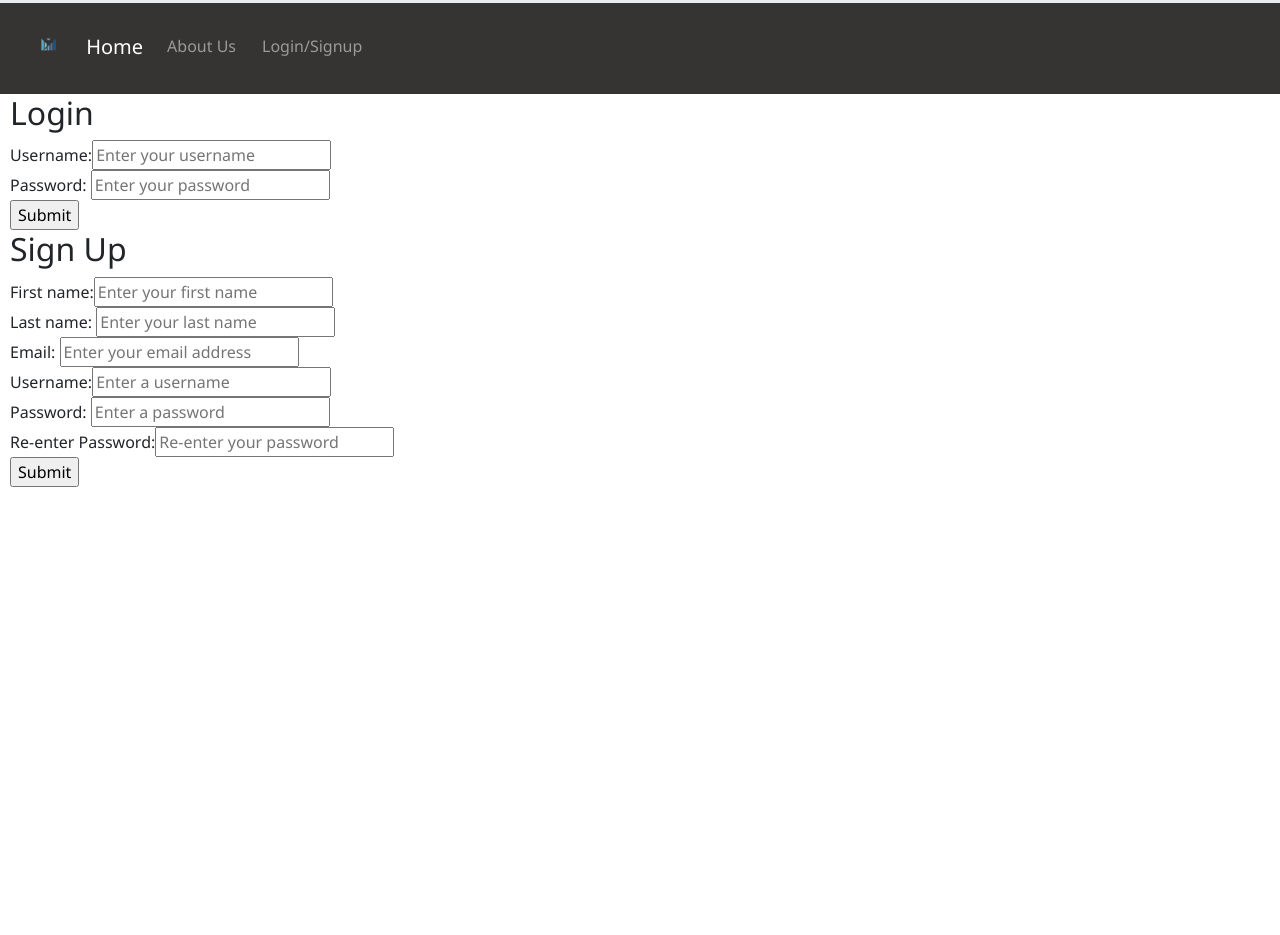
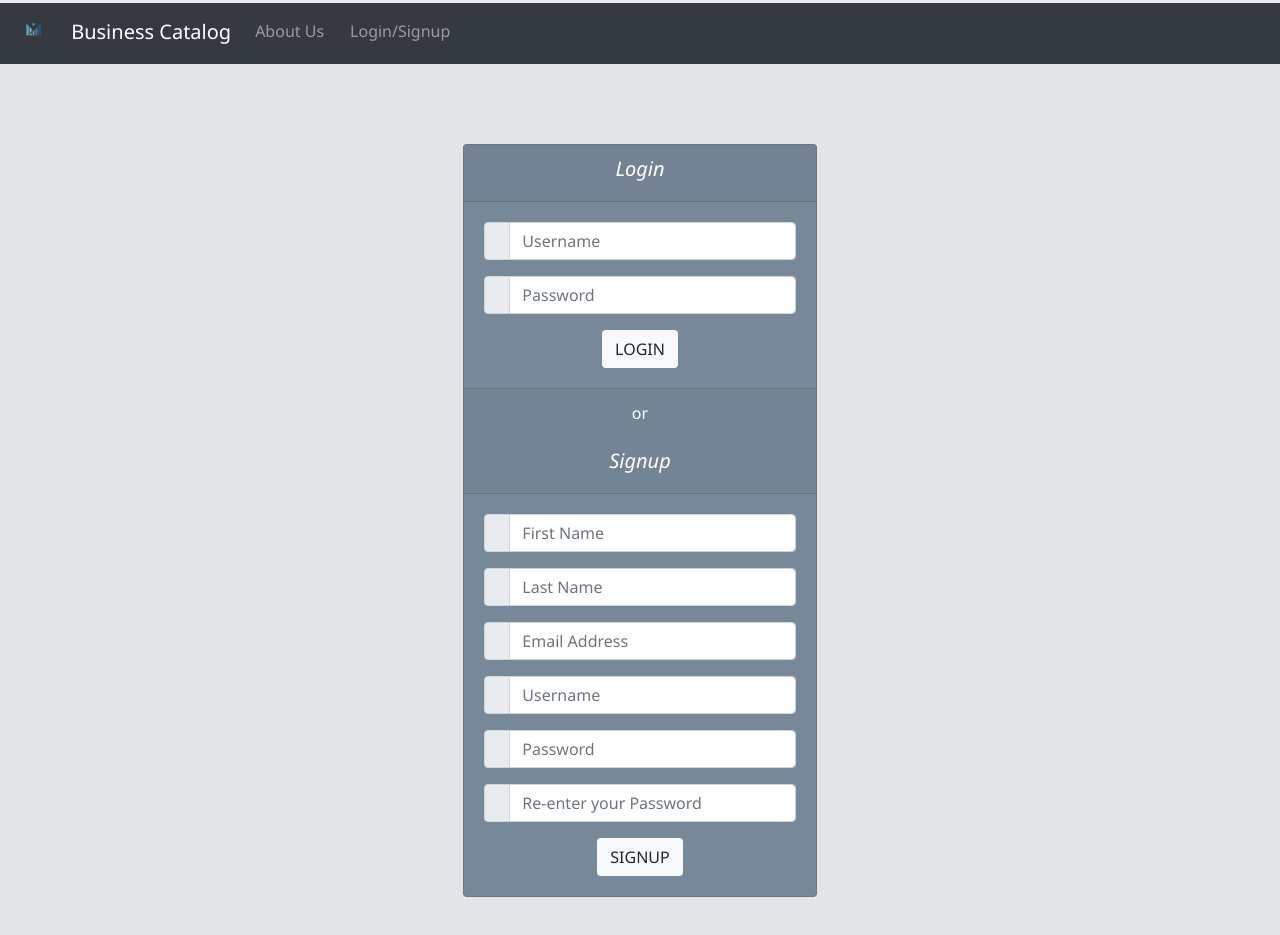
Before and after one commit to jzhang1705/Business-Catalogs-Searcher, a plain HTML site: page LoginInfo.html in a window 1280 px wide. Shown: the part 321-1256 px from the top of the page. Before the commit the page ends 808 px from the top, so only its background shows below. Drawn offline with Linux system fonts and the light colour scheme.

Commit message:
UI for Login Info

```diff
--- a/LoginInfo.html
+++ b/LoginInfo.html
@@ -34,7 +34,7 @@
         background-color:rgb(54, 51, 51)  ; /* rgb(54, 51, 51) */
         padding: 15px;
       }
-      /* Added for aesthetics */ body {margin: 0;font-family: "Segoe UI", Arial, Helvetica, Sans Serif;} a {text-decoration: none; display: inline-block; margin-right: 10px; color:#fff;}
+      /* Added for aesthetics */ body {margin: 0;font-family: "Segoe UI", Arial, Helvetica, Sans Serif; background-color: rgb(227, 229, 233);} a {text-decoration: none; display: inline-block; margin-right: 10px; color:#fff;}
     </style>
   </head>
 
@@ -45,36 +45,93 @@
         <p>A unique way to view business products and competitors</p>
       </div>
 
-    <header>
-    <nav class="navbar navbar-expand-sm dark navbar-dark">
+      <nav class="navbar navbar-expand-sm bg-dark navbar-dark">
         <ul class="navbar-nav">
           <li class="nav-item">
             <a class="navbar-brand"><img class="rounded-circle" src="img/logo.png" alt="Logo" height="35px"></a>
-          <a class="navbar-brand" href="mainpage.html">Home</a>
+            <a class="navbar-brand" href="mainpage.html">Business Catalog</a>
           </li>
           <li class="nav-item"><a class="nav-link" href="AboutUs.html">About Us</a></li>
-        <li class="nav-item"><a class="nav-link" href="#">Login/Signup</a></li>
+          <li class="nav-item"><a class="nav-link" href="LoginInfo.html">Login/Signup</a></li>
         </ul>
       </nav>
-  </header>
 
-<div style="padding-left:10px">
-    <h2>Login</h2>
-    Username:<input type="text" name="FirstName" placeholder = "Enter your username" value="" ><br>
-    Password: <input type="text" name="LastName" placeholder = "Enter your password" value="" ><br>
-    <input type="submit">
+    <div class="row" style="padding: 80px;">
+        <div class="col-md-4 mx-auto">
+            <div class="card text-center" style="background-color: lightslategrey;">
+                <div class="card-header">
+                    <h5 style="color:white; font-style: italic;">Login</h5>
+                </div>
+            <div class="card-body">
+                <div class="input-group form-group">
+                    <div class="input-group-prepend">
+                        <span class="input-group-text"><i class="fas fa-user"></i></span>
+                    </div>
+                    <input type="text" class="form-control" placeholder="Username">
+
+                </div>
+                <div class="input-group form-group">
+                    <div class="input-group-prepend">
+                        <span class="input-group-text"><i class="fas fa-key"></i></span>
+                    </div>
+                    <input type="password" class="form-control" placeholder="Password">
+                </div>
+                <button class="btn bg-light" style="color:dark" type="submit">LOGIN</button>
             </div>
 
-<div style="padding-left:10px">
-    <h2>Sign Up</h2>
-    First name:<input type="text" name="FirstName" placeholder = "Enter your first name" value=""><br>
-    Last name: <input type="text" name="LastName" placeholder = "Enter your last name" value=""><br>
-    Email: <input type="text" name="Email" placeholder = "Enter your email address" value=""><br>
-    Username:<input type="text" name="Username" placeholder = "Enter a username" value=""><br>
-    Password: <input type="text" name="Password" placeholder = "Enter a password" value=""><br>
-    Re-enter Password:<input type="text" name="PasswordCheck" placeholder = "Re-enter your password" value=""><br>
-    <input type="submit" onclick = businessinput.html>
+            <div class="card-footer">
+                <span class="span-or" style="color:white">or</span>
             </div>
+
+            <div class="card-header">
+                <h5 style="color: white; font-style: italic;">Signup</h5>
+            </div>
+            <div class="card-body">
+                <div class="input-group form-group">
+                    <div class="input-group-prepend">
+                        <span class="input-group-text"><i class="fas fa-user"></i></span>
+                    </div>
+                    <input type="text" class="form-control" placeholder="First Name">
+
+                </div>
+                <div class="input-group form-group">
+                    <div class="input-group-prepend">
+                        <span class="input-group-text"><i class="fas fa-key"></i></span>
+                    </div>
+                    <input type="text" class="form-control" placeholder="Last Name">
+                </div>
+                <div class="input-group form-group">
+                    <div class="input-group-prepend">
+                        <span class="input-group-text"><i class="fas fa-user"></i></span>
+                    </div>
+                    <input type="email" id="email" class="form-control" placeholder="Email Address">
+
+                </div>
+                <div class="input-group form-group">
+                    <div class="input-group-prepend">
+                        <span class="input-group-text"><i class="fas fa-key"></i></span>
+                    </div>
+                    <input type="text" class="form-control" placeholder="Username">
+                </div>
+                <div class="input-group form-group">
+                    <div class="input-group-prepend">
+                        <span class="input-group-text"><i class="fas fa-user"></i></span>
+                    </div>
+                    <input type="password" class="form-control" placeholder="Password">
+
+                </div>
+                <div class="input-group form-group">
+                    <div class="input-group-prepend">
+                        <span class="input-group-text"><i class="fas fa-key"></i></span>
+                    </div>
+                    <input type="text" class="form-control" placeholder="Re-enter your Password">
+                </div>
+                <button class="btn bg-light" style="color:dark" type="submit">SIGNUP</button>
+            </div>
+            </div>
+        </div>
+    </div>
+
 <script>
   function insertDataBase(){
   const MongoClient = require('mongodb').MongoClient;
```
Lines whose indentation alone changed are shown as unchanged.
